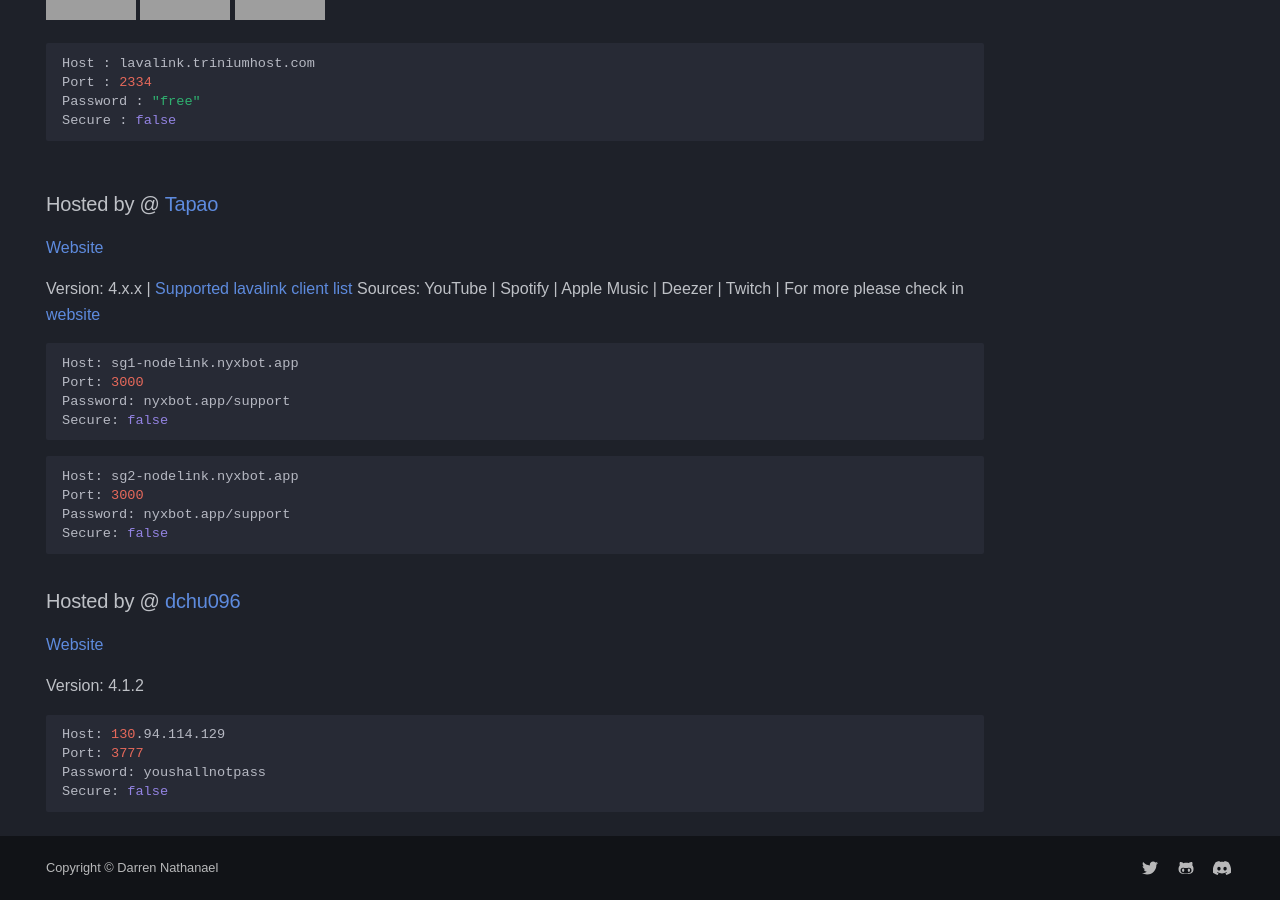
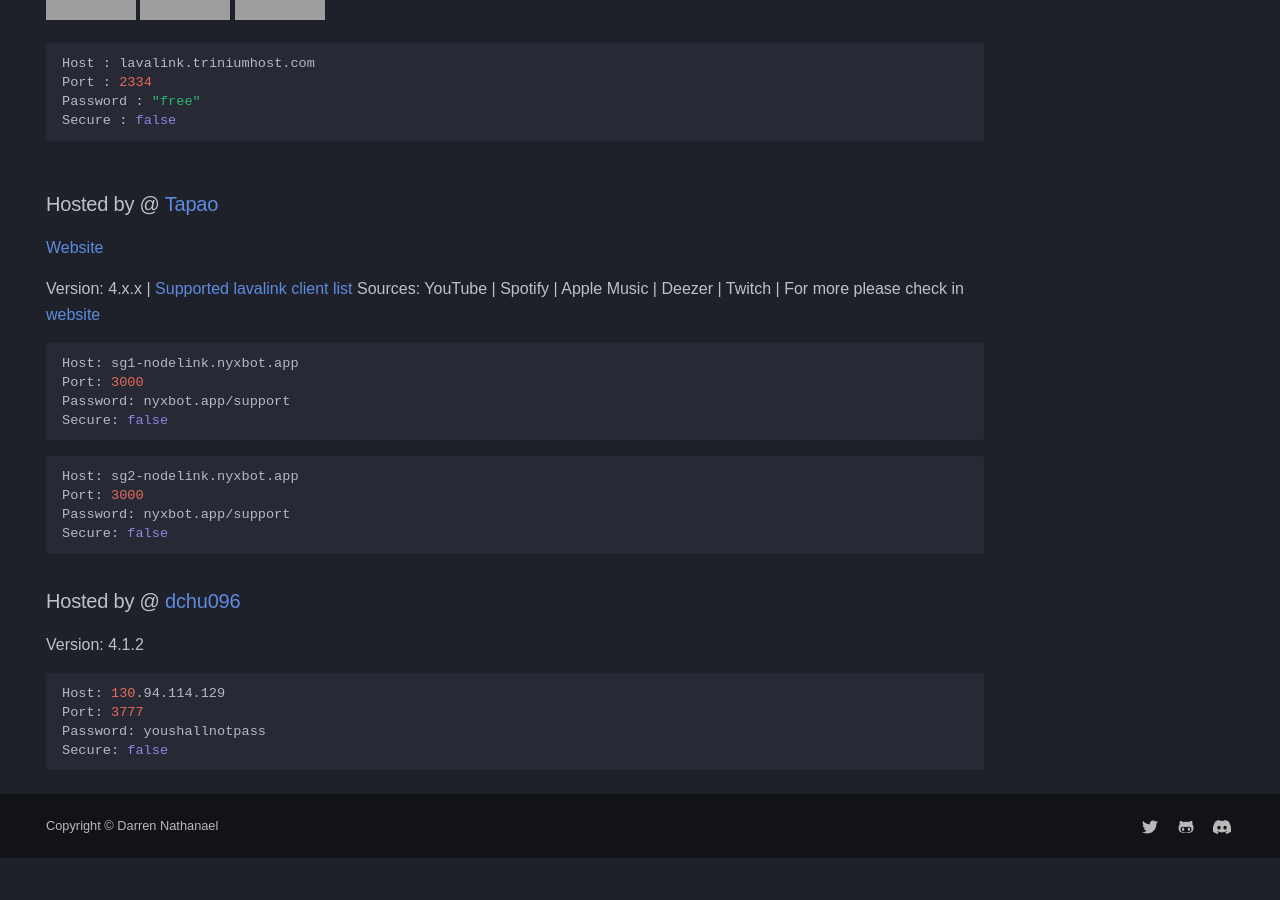
Before and after one commit to DarrenOfficial/lavalink-list, an MkDocs documentation site: the page built from docs/NoSSL/Lavalink-NonSSL.md, in a window 1280 px wide and 900 px high, scrolled down 2909 px. Built offline with MkDocs 1.6.1 and Material for MkDocs 9.7.7, drawn with Linux system fonts in a browser that asks for light colours; some web fonts are replaced; comment, search, counter and statistics services are not loaded; a style sheet for code colours, icons or effects is not loaded; after the commit the page ends 3767 px from its top, so only the background shows below that; grey boxes are pictures that could not be loaded.

Commit message:
Remove website link from Lavalink-NonSSL.md
Removed website link from Lavalink-NonSSL documentation.

````diff
--- a/docs/NoSSL/Lavalink-NonSSL.md
+++ b/docs/NoSSL/Lavalink-NonSSL.md
@@ -154,7 +154,6 @@ Secure: false
 ```
 
 ### Hosted by @ [dchu096](https://dchu096.me)
-[Website](https://tapao.nyxbot.app/free-nodelink)
 
 Version: 4.1.2
 
````
